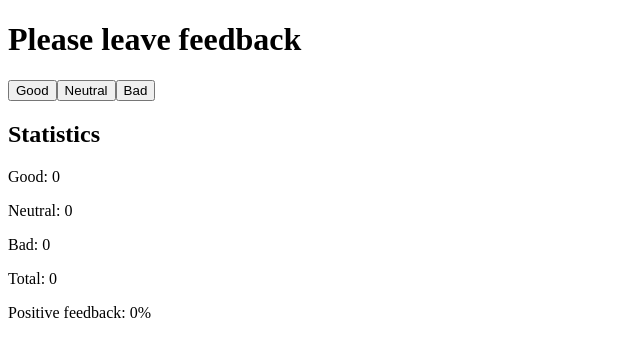
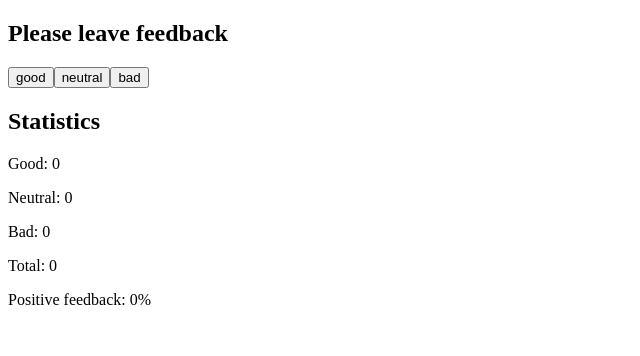
Before and after one commit to Yerbatrix/goit-react-hw-02-feedback, a React (Create React App) app: page / in a window 1280 px wide. Shown: the top 356 px of the page, without its empty margins (0-640 px from the left). Built offline with nearby package versions, Linux system fonts and the light colour scheme.

Commit message:
app-refactorised

```diff
--- a/src/index.js
+++ b/src/index.js
@@ -1,34 +1,47 @@
 import React, { Component } from 'react';
 import { createRoot } from 'react-dom/client';
 
-class Counter extends Component {
-  static defaultProps = {
-    step: 1,
-    initialGood: 0,
-    initialNeutral: 0,
-    initialBad: 0,
+const Section = ({ title, children }) => (
+  <section>
+    <h2>{title}</h2>
+    {children}
+  </section>
+);
+
+const Statistics = ({ good, neutral, bad, total, positivePercentage }) => (
+  <div>
+    <p>Good: {good}</p>
+    <p>Neutral: {neutral}</p>
+    <p>Bad: {bad}</p>
+    <p>Total: {total}</p>
+    <p>Positive feedback: {positivePercentage}%</p>
+  </div>
+);
+
+const FeedbackOptions = ({ options, onLeaveFeedback }) => (
+  <div>
+    {options.map(option => (
+      <button
+        key={option}
+        type="button"
+        onClick={() => onLeaveFeedback(option)}
+      >
+        {option}
+      </button>
+    ))}
+  </div>
+);
+
+class App extends Component {
+  state = {
+    good: 0,
+    neutral: 0,
+    bad: 0,
   };
 
-  state = {
-    good: this.props.initialGood,
-    neutral: this.props.initialNeutral,
-    bad: this.props.initialBad,
-  };
-
-  handleGood = evt => {
-    this.setState((state, props) => ({
-      good: state.good + props.step,
-    }));
-  };
-
-  handleNeutral = evt => {
-    this.setState((state, props) => ({
-      neutral: state.neutral + props.step,
-    }));
-  };
-  handleBad = evt => {
-    this.setState((state, props) => ({
-      bad: state.bad + props.step,
+  handleLeaveFeedback = option => {
+    this.setState(prevState => ({
+      [option]: prevState[option] + 1,
     }));
   };
 
@@ -44,32 +57,32 @@ class Counter extends Component {
   };
 
   render() {
-    const totalFeedback = this.countTotalFeedback();
-    const positiveFeedbackPercentage = this.countPositiveFeedbackPercentage();
+    const { good, neutral, bad } = this.state;
+    const total = this.countTotalFeedback();
+    const positivePercentage = this.countPositiveFeedbackPercentage();
+    const options = ['good', 'neutral', 'bad'];
 
     return (
       <div>
-        <h1>Please leave feedback</h1>
-        <span></span>
-        <button type="button" onClick={this.handleGood}>
-          Good
-        </button>
-        <button type="button" onClick={this.handleNeutral}>
-          Neutral
-        </button>
-        <button type="button" onClick={this.handleBad}>
-          Bad
-        </button>
-        <h2>Statistics</h2>
-        <p>Good: {this.state.good}</p>
-        <p>Neutral: {this.state.neutral}</p>
-        <p>Bad: {this.state.bad}</p>
-        <p>Total: {totalFeedback}</p>
-        <p>Positive feedback: {positiveFeedbackPercentage}%</p>
+        <Section title="Please leave feedback">
+          <FeedbackOptions
+            options={options}
+            onLeaveFeedback={this.handleLeaveFeedback}
+          />
+        </Section>
+        <Section title="Statistics">
+          <Statistics
+            good={good}
+            neutral={neutral}
+            bad={bad}
+            total={total}
+            positivePercentage={positivePercentage}
+          />
+        </Section>
       </div>
     );
   }
 }
 
 const root = createRoot(document.getElementById('root'));
-root.render(<Counter />);
+root.render(<App />);
```
